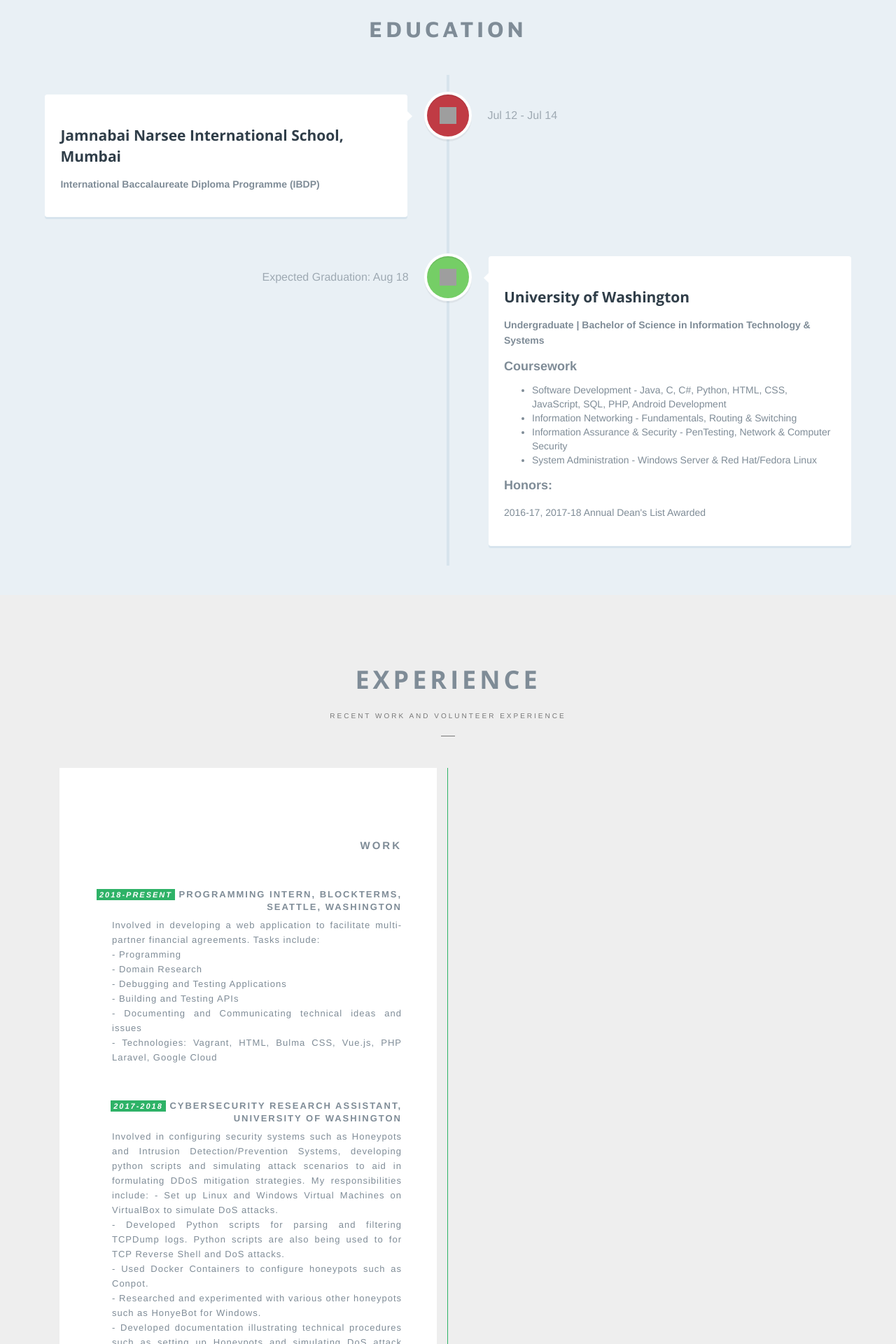
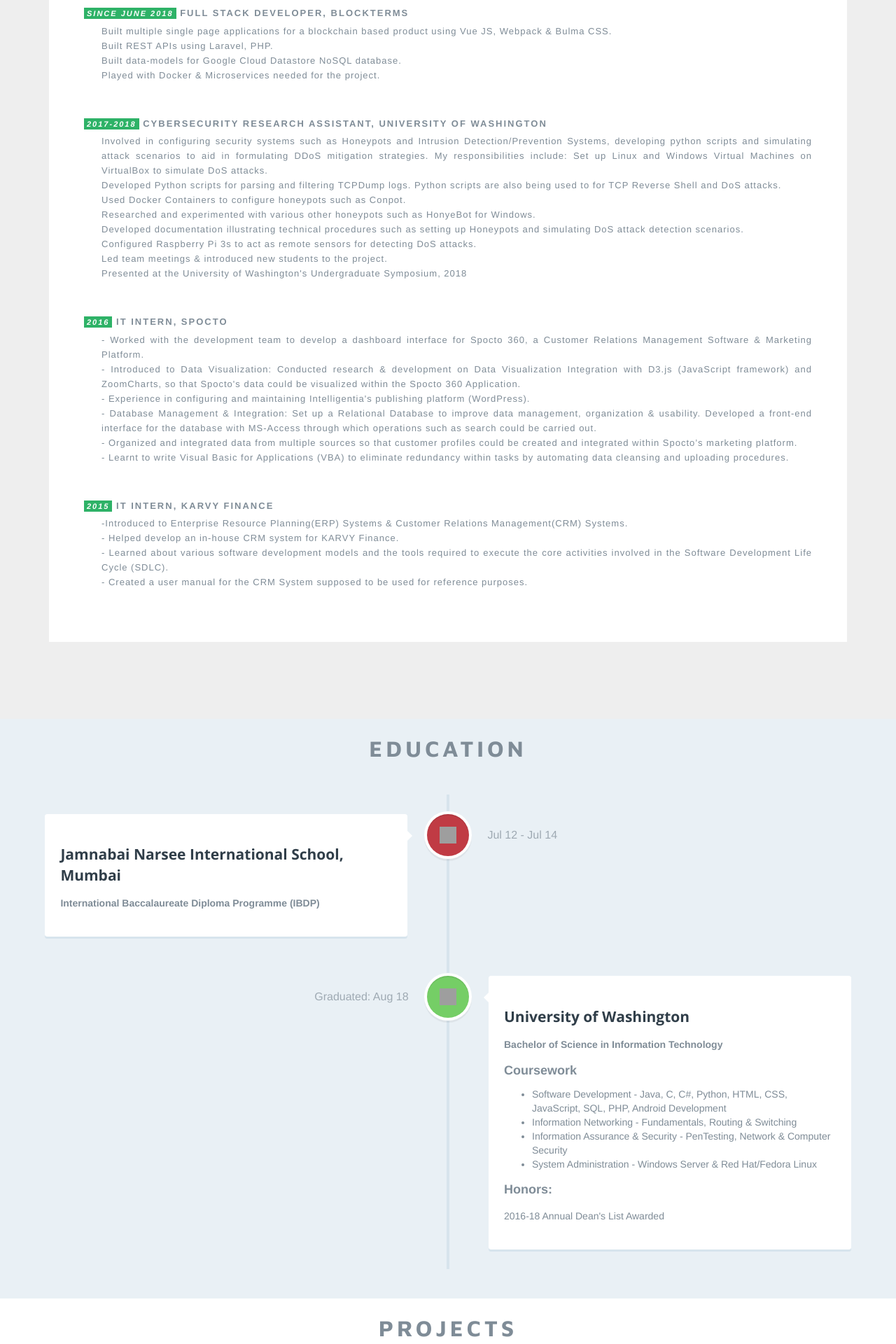
Before and after one commit to gbikram/ghurabikram.github.io, a PHP site: page / in a window 1280 px wide. Shown: the part 1197-3117 px from the top of the page at 70% size. Run offline with PHP 8.4, Linux system fonts and the light colour scheme; some libraries are stand-ins or nearby versions; some web fonts are replaced; grey boxes are pictures that could not be loaded.

Commit message:
rm about, redundant content

```diff
--- a/index.html
+++ b/index.html
@@ -28,11 +28,10 @@
 	</head>
 
 	<body>
-		<div id="navBar">
+		<div id="navBar" style="text-align:center">
 			<ul>
-				<li><a href="#resume">About</a></li>
+				<li><a href="#Experience">Experience</a></li>
 				<li><a href="#Education">Education</a></li>
-				<li><a href="#Experience">Experience</a></li>
 				<li><a href="#Projects">Projects</a></li>
 			</ul>
 		</div>
@@ -44,24 +43,84 @@
 			</div>
 		</section>
 
-		<section id="resume">
+		<section id="Experience">
+				<div id="exp">
+					<section id="sectionResume">
+					  <div class="container">
+					  <!-- section TITLE -->
+						<div class="sectionTitle wow fadeInUp">
+						<h1>Experience</h1>
+						</div>
+					  <!-- END section TITLE -->
 
-			<div id="aboutme">
-				<h2 class="sectionHead">ABOUT ME</h2>
-				<img id="profilepic" src="ppic.jpeg" alt="Profile Pic">
-				<div id="general">
-					<h4>University of Washington</h4>
+					  <div class="resumeEe resumeEd wow fadeInUp" style="border:none;">
 
-					<p>I am an Information Technology &amp; Systems major at the University of Washington. Being a tech-enthusiast, I have always enjoyed exploring various avenues in technology such as design, development, Big Data &amp; Security.</p>
 
-					<div id="icons">
-						<img class="sumImage" src="https://d30y9cdsu7xlg0.cloudfront.net/png/50232-200.png" alt="bigdata">
-						<img class="sumImage" src="https://d30y9cdsu7xlg0.cloudfront.net/png/62495-200.png" alt="bigdata">
-						<img class="sumImage" id="oddone" src="http://simpleicon.com/wp-content/uploads/responsive-design.png" alt="bigdata">
-					</div>
+					  <ul class="resumeList">
+					  <li>
+						<h4 style="text-align: left;"><i class="resumePeriod">Since Aug 2018</i> Back-end Developer, Stably Blockchain Labs</h4>
+						<p>
+						Developed APIs and microservices using Python (Flask) and AWS DynamoDB.<br />
+						Configured an Ethereum Nodes using Geth and AWS EC2.	<br />
+						</p>
+					</li>
+
+					  <li>
+						<h4 style="text-align: left;"><i class="resumePeriod">Since June 2018</i> Full Stack Developer, Blockterms</h4>
+						<p>
+						Built multiple single page applications for a blockchain based product using Vue JS, Webpack & Bulma CSS. <br>
+						Built REST APIs using Laravel, PHP. <br>
+						Built data-models for Google Cloud Datastore NoSQL database. <br>
+						Played with Docker & Microservices needed for the project. <br>
+					</li>
+
+					<li>
+						<h4 style="text-align: left;"><i class="resumePeriod">2017-2018</i> Cybersecurity Research Assistant, University of Washington</h4>
+						<p>Involved in configuring security systems such as Honeypots and Intrusion Detection/Prevention Systems, developing python scripts and simulating attack scenarios to aid in formulating DDoS mitigation strategies. My responsibilities include:
+						Set up Linux and Windows Virtual Machines on VirtualBox to simulate DoS attacks.<br />
+						Developed Python scripts for parsing and filtering TCPDump logs. Python scripts are also being used to for TCP Reverse Shell and DoS attacks.<br />
+						Used Docker Containers to configure honeypots such as Conpot.<br />
+						Researched and experimented with various other honeypots such as HonyeBot for Windows.<br />
+						Developed documentation illustrating technical procedures such as setting up Honeypots and simulating DoS attack detection scenarios. <br />
+						Configured Raspberry Pi 3s to act as remote sensors for detecting DoS attacks. <br />
+						Led team meetings &amp; introduced new students to the project. <br />
+						Presented at the University of Washington's Undergraduate Symposium, 2018</p>
+					</li>
+
+					<li>
+						<h4 style="text-align: left;">
+							<i class="resumePeriod">2016</i>
+							IT Intern, Spocto
+						  </h4>
+						  <p>
+						- Worked with the development team to develop a dashboard interface for Spocto 360, a Customer Relations Management Software &amp; Marketing Platform. <br/>
+						- Introduced to Data Visualization: Conducted research &amp; development on Data Visualization Integration with D3.js (JavaScript framework) and ZoomCharts, so that Spocto's data could be visualized within the Spocto 360 Application. <br/>
+						- Experience in configuring and maintaining Intelligentia's publishing platform (WordPress). <br/>
+						- Database Management &amp; Integration: Set up a Relational Database to improve data management, organization &amp; usability. Developed a front-end interface for the database with MS-Access through which operations such as search could be carried out. <br/>
+						- Organized and integrated data from multiple sources so that customer profiles could be created and integrated within Spocto’s marketing platform. <br/>
+						- Learnt to write Visual Basic for Applications (VBA) to eliminate redundancy within tasks by automating data cleansing and uploading procedures. <br/></p>
+					</li>
+
+					<li>
+						<h4 style="text-align: left;">
+							<i class="resumePeriod">2015</i>
+							IT Intern, KARVY Finance
+						  </h4>
+						<p>
+						-Introduced to Enterprise Resource Planning(ERP) Systems &amp; Customer Relations Management(CRM) Systems. <br>
+						- Helped develop an in-house CRM system for KARVY Finance. <br>
+						- Learned about various software development models and the tools required to execute the core activities involved in the Software Development Life Cycle (SDLC). <br>
+						- Created a user manual for the CRM System supposed to be used for reference purposes.<br /></p>
+					</li>
+
+					  </ul>
+					  </div>
+
+					  </div>
+
+					</section>
 				</div>
-			</div>
-		</section>
+			</section>
 
 		<section id="Education">
 			<div id="eduTime">
@@ -86,7 +145,7 @@
 
 						<div class="cd-timeline-content">
 							<h2>University of Washington</h2>
-							<p><strong>Undergraduate | Bachelor of Science in Information Technology &amp; Systems</strong>
+							<p><strong>Bachelor of Science in Information Technology</strong>
 							<h4>Coursework</h4>
 							<ul>
 								<li>Software Development - Java, C, C#, Python, HTML, CSS, JavaScript, SQL, PHP, Android Development</li>
@@ -95,91 +154,11 @@
 								<li>System Administration - Windows Server &amp; Red Hat/Fedora Linux</li>
 							</ul></p>
 							<h4>Honors:</h4>
-							<p>2016-17, 2017-18 Annual Dean's List Awarded</p>
-							<span class="cd-date">Expected Graduation: Aug 18</span>
+							<p>2016-18 Annual Dean's List Awarded</p>
+							<span class="cd-date">Graduated: Aug 18</span>
 						</div> <!-- cd-timeline-content -->
 					</div> <!-- cd-timeline-block -->
 				</section> <!-- cd-timeline -->
-			</div>
-		</section>
-
-		<section id="Experience">
-			<div id="exp">
-				<section id="sectionResume">
-			      <div class="container">
-			      <!-- section TITLE -->
-			        <div class="sectionTitle wow fadeInUp">
-			        <h1>Experience</h1>
-			        <h4>recent work and volunteer experience</h4>
-			        <hr>
-			        </div>
-			      <!-- END section TITLE -->
-
-
-			      <div class="col-md-6 resumeEe resumeEd wow fadeInUp">
-
-
-			      <ul class="resumeList">
-
-			      <li><h3>WORK</h3></li>
-
-				  <li>
-					<h4>
-						<i class="resumePeriod">2018-Present</i>
-						Programming Intern, Blockterms, Seattle, Washington
-					</h4>
-					<p>Involved in developing a web application to facilitate multi-partner financial agreements. Tasks include: <br />
-					- Programming <br />
-					- Domain Research <br />
-					- Debugging and Testing Applications <br />
-					- Building and Testing APIs <br />
-					- Documenting and Communicating technical ideas and issues <br />
-					- Technologies: Vagrant, HTML, Bulma CSS, Vue.js, PHP Laravel, Google Cloud</p>
-				</li>
-
-				<li>
-					<h4>
-						<i class="resumePeriod">2017-2018</i>
-						Cybersecurity Research Assistant, University of Washington
-					</h4>
-					<p>Involved in configuring security systems such as Honeypots and Intrusion Detection/Prevention Systems, developing python scripts and simulating attack scenarios to aid in formulating DDoS mitigation strategies. My responsibilities include:
-					- Set up Linux and Windows Virtual Machines on VirtualBox to simulate DoS attacks.<br />
-					- Developed Python scripts for parsing and filtering TCPDump logs. Python scripts are also being used to for TCP Reverse Shell and DoS attacks.<br />
-					- Used Docker Containers to configure honeypots such as Conpot.<br />
-					- Researched and experimented with various other honeypots such as HonyeBot for Windows.<br />
-					- Developed documentation illustrating technical procedures such as setting up Honeypots and simulating DoS attack detection scenarios. <br />
-					- Configured Raspberry Pi 3s to act as remote sensors for detecting DoS attacks. <br />
-					- Led team meetings &amp; introduced new students to the project. <br />
-					- Presented at the University of Washington's Undergraduate Symposium, 2018</p>
-				</li>
-
-				<li>
-			    	<h4>
-						<i class="resumePeriod">2016</i>
-						IT Intern, Spocto, Mumbai
-			      	</h4>
-			      	<p>- Worked with the development team to develop a dashboard interface for Spocto 360, a Customer Relations Management Software &amp; Marketing Platform. <br/>
-					- Introduced to Data Visualization: Conducted research &amp; development on Data Visualization Integration with D3.js (JavaScript framework) and ZoomCharts, so that Spocto's data could be visualized within the Spocto 360 Application. <br/>
-					- Experience in configuring and maintaining Intelligentia's publishing platform (WordPress). <br/>
-					- Database Management &amp; Integration: Set up a Relational Database to improve data management, organization &amp; usability. Developed a front-end interface for the database with MS-Access through which operations such as search could be carried out. <br/>
-					- Organized and integrated data from multiple sources so that customer profiles could be created and integrated within Spocto’s marketing platform. <br/>
-					- Learnt to write Visual Basic for Applications (VBA) to eliminate redundancy within tasks by automating data cleansing and uploading procedures. <br/></p>
-				</li>
-
-				<li>
-			    	<h4>
-						<i class="resumePeriod">2015</i>
-						IT Intern, KARVY Finance, Mumbai
-			      	</h4>
-			    	<p>I worked as an IT intern at KARVY Finance, a Non-Banking Financial Company in India. During my internship, I was introduced to Enterprise Resource Planning(ERP) Systems with emphasis on Customer Relations Management(CRM) Systems. As a member of the IT Team, I worked with a systems developer to develop an in-house CRM system for KARVY Finance. Although I didn't have all the skills required to develop such a system, I utilized this opportunity to learn about various software development models, and the tools required to execute the core activities involved in the Software Development Life Cycle (SDLC). I also prepared a user manual for the CRM System supposed to be used for reference purposes.<br /></p>
-			    </li>
-
-			      </ul>
-			      </div>
-
-			      </div>
-
-			    </section>
 			</div>
 		</section>
 
--- a/resume.css
+++ b/resume.css
@@ -409,4 +409,8 @@ body {
     margin-right: 32%;
   }
 
+  .expHead {
+    text-align: left !important;
+  }
+
 }
```
